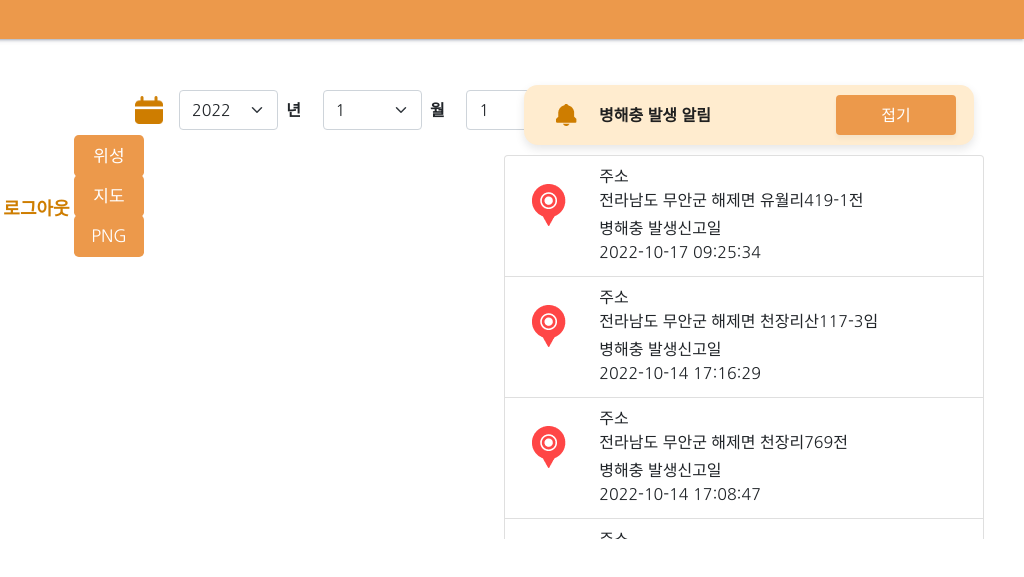
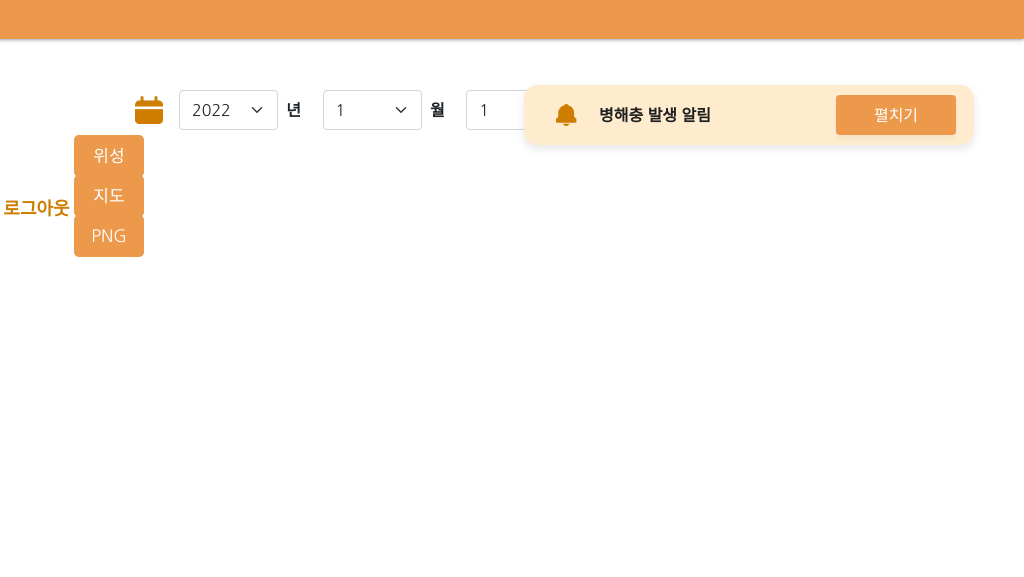
Before and after one commit to heesoo-enord/HS_Publishing, a plain HTML site: page DroneOnion_sub_new1-1.html in a window 1280 px wide. Shown: the part 25-602 px from the top of the page, 256-1280 px from the left. Drawn offline with nearby package versions, Linux system fonts and the light colour scheme; a script that the page names is missing.

Commit message:
Add files via upload
병해충 발생 알림 펼치기 버튼 수정

```diff
--- a/DroneOnion_sub_new1-1.html
+++ b/DroneOnion_sub_new1-1.html
@@ -14,6 +14,8 @@
             * {
                 font-family: "Nanum Gothic", sans-serif;
             }
+
+            /* 헤더 */
 
             .header {
                 height: 100px;
@@ -45,6 +47,8 @@
                 color: black;
                 font-size: 19px;
             }
+
+            /* 사이드바 */
 
             .sidebar {
                 height: 860px;
@@ -142,6 +146,8 @@
                 margin-top: 6px;
             }
 
+            /* 지도 */
+
             #map {
                 height: 850px;
                 width: 100%;
@@ -192,6 +198,8 @@
                 background-color: #ec994b;
                 color: #fff;
             }
+
+            /* 년/월/주차 조회 */
 
             .en-dashboard-date-container {
                 background-color: #fff;
@@ -260,6 +268,8 @@
                 width: 100%;
             }
 
+            /* 식생 지수 */
+
             .form-select {
                 border: 1px solid #b1b7c1;
                 border-radius: 0.375rem;
@@ -323,6 +333,8 @@
                 text-align: left;
                 text-transform: capitalize;
             }
+
+            /* 병해충 발생 알림 */
 
             .en-dashboard-alert-container {
                 align-items: center;
@@ -547,16 +559,29 @@
                     <div class="en-dashboard-alert-container">
                         <img class="en-dashboard-alert-icon" src="img/icon_alarm.png" />
                         <div class="en-dashboard-alert-title">병해충 발생 알림</div>
-                        <button class="btn btn-primary en-dashboard-alert-button" type="button">접기</button>
+                        <button
+                            class="btn btn-primary en-dashboard-alert-button"
+                            type="button"
+                            data-bs-toggle="collapse"
+                            data-bs-target="#collapseExample"
+                            aria-expanded="false"
+                            aria-controls="collapseExample"
+                        >
+                            펼치기
+                        </button>
                     </div>
 
+                    <div class="collapse" id="collapseExample">
                         <div class="en-dashboard-alert-list-container">
-                        <div class="collapse show enter-done" style="">
+                            <div class="collapse show enter-done">
                                 <ul class="list-group">
                                     <button class="list-group-item list-group-item-action">
                                         <div class="row">
                                             <div class="col-2">
-                                            <img class="en-dashboard-alert-list-icon" src="img/mapalarm_small.png" />
+                                                <img
+                                                    class="en-dashboard-alert-list-icon"
+                                                    src="img/mapalarm_small.png"
+                                                />
                                             </div>
                                             <div class="col">
                                                 <div class="en-dashboard-alert-list-title">주소</div>
@@ -564,7 +589,9 @@
                                                     전라남도 무안군 해제면 유월리419-1전
                                                 </div>
                                                 <div class="en-dashboard-alert-list-title">병해충 발생신고일</div>
-                                            <div class="en-dashboard-alert-list-label mb-1">2022-10-17 09:25:34</div>
+                                                <div class="en-dashboard-alert-list-label mb-1">
+                                                    2022-10-17 09:25:34
+                                                </div>
                                             </div>
                                         </div>
                                     </button>
@@ -582,7 +609,9 @@
                                                     전라남도 무안군 해제면 천장리산117-3임
                                                 </div>
                                                 <div class="en-dashboard-alert-list-title">병해충 발생신고일</div>
-                                            <div class="en-dashboard-alert-list-label mb-1">2022-10-14 17:16:29</div>
+                                                <div class="en-dashboard-alert-list-label mb-1">
+                                                    2022-10-14 17:16:29
+                                                </div>
                                             </div>
                                         </div>
                                     </button>
@@ -591,7 +620,8 @@
                                             <div class="col-2">
                                                 <img
                                                     class="en-dashboard-alert-list-icon"
-                                                src="img/mapalarm_small.png">
+                                                    src="img/mapalarm_small.png"
+                                                />
                                             </div>
                                             <div class="col">
                                                 <div class="en-dashboard-alert-list-title">주소</div>
@@ -599,7 +629,9 @@
                                                     전라남도 무안군 해제면 천장리769전
                                                 </div>
                                                 <div class="en-dashboard-alert-list-title">병해충 발생신고일</div>
-                                            <div class="en-dashboard-alert-list-label mb-1">2022-10-14 17:08:47</div>
+                                                <div class="en-dashboard-alert-list-label mb-1">
+                                                    2022-10-14 17:08:47
+                                                </div>
                                             </div>
                                         </div>
                                     </button>
@@ -608,7 +640,8 @@
                                             <div class="col-2">
                                                 <img
                                                     class="en-dashboard-alert-list-icon"
-                                                src="img/mapalarm_small.png">
+                                                    src="img/mapalarm_small.png"
+                                                />
                                             </div>
                                             <div class="col">
                                                 <div class="en-dashboard-alert-list-title">주소</div>
@@ -616,7 +649,9 @@
                                                     전라남도 무안군 해제면 양매리820전
                                                 </div>
                                                 <div class="en-dashboard-alert-list-title">병해충 발생신고일</div>
-                                            <div class="en-dashboard-alert-list-label mb-1">2022-10-14 16:55:57</div>
+                                                <div class="en-dashboard-alert-list-label mb-1">
+                                                    2022-10-14 16:55:57
+                                                </div>
                                             </div>
                                         </div>
                                     </button>
@@ -625,7 +660,8 @@
                                             <div class="col-2">
                                                 <img
                                                     class="en-dashboard-alert-list-icon"
-                                                src="img/mapalarm_small.png">
+                                                    src="img/mapalarm_small.png"
+                                                />
                                             </div>
                                             <div class="col">
                                                 <div class="en-dashboard-alert-list-title">주소</div>
@@ -633,7 +669,9 @@
                                                     전라남도 무안군 해제면 광산리13-31전
                                                 </div>
                                                 <div class="en-dashboard-alert-list-title">병해충 발생신고일</div>
-                                            <div class="en-dashboard-alert-list-label mb-1">2022-10-14 16:49:47</div>
+                                                <div class="en-dashboard-alert-list-label mb-1">
+                                                    2022-10-14 16:49:47
+                                                </div>
                                             </div>
                                         </div>
                                     </button>
@@ -642,7 +680,8 @@
                                             <div class="col-2">
                                                 <img
                                                     class="en-dashboard-alert-list-icon"
-                                                src="img/mapalarm_small.png">
+                                                    src="img/mapalarm_small.png"
+                                                />
                                             </div>
                                             <div class="col">
                                                 <div class="en-dashboard-alert-list-title">주소</div>
@@ -650,7 +689,9 @@
                                                     전라남도 무안군 해제면 양월리366대
                                                 </div>
                                                 <div class="en-dashboard-alert-list-title">병해충 발생신고일</div>
-                                            <div class="en-dashboard-alert-list-label mb-1">2022-10-04 13:13:28</div>
+                                                <div class="en-dashboard-alert-list-label mb-1">
+                                                    2022-10-04 13:13:28
+                                                </div>
                                             </div>
                                         </div>
                                     </button>
@@ -659,7 +700,8 @@
                                             <div class="col-2">
                                                 <img
                                                     class="en-dashboard-alert-list-icon"
-                                                src="img/mapalarm_small.png">
+                                                    src="img/mapalarm_small.png"
+                                                />
                                             </div>
                                             <div class="col">
                                                 <div class="en-dashboard-alert-list-title">주소</div>
@@ -667,7 +709,9 @@
                                                     전라남도 무안군 해제면 양월리366대
                                                 </div>
                                                 <div class="en-dashboard-alert-list-title">병해충 발생신고일</div>
-                                            <div class="en-dashboard-alert-list-label mb-1">2022-10-04 12:59:43</div>
+                                                <div class="en-dashboard-alert-list-label mb-1">
+                                                    2022-10-04 12:59:43
+                                                </div>
                                             </div>
                                         </div>
                                     </button>
@@ -676,7 +720,8 @@
                                             <div class="col-2">
                                                 <img
                                                     class="en-dashboard-alert-list-icon"
-                                                src="img/mapalarm_small.png">
+                                                    src="img/mapalarm_small.png"
+                                                />
                                             </div>
                                             <div class="col">
                                                 <div class="en-dashboard-alert-list-title">주소</div>
@@ -684,7 +729,9 @@
                                                     전라남도 무안군 해제면 유월리606전
                                                 </div>
                                                 <div class="en-dashboard-alert-list-title">병해충 발생신고일</div>
-                                            <div class="en-dashboard-alert-list-label mb-1">2022-10-04 12:28:09</div>
+                                                <div class="en-dashboard-alert-list-label mb-1">
+                                                    2022-10-04 12:28:09
+                                                </div>
                                             </div>
                                         </div>
                                     </button>
@@ -693,7 +740,8 @@
                                             <div class="col-2">
                                                 <img
                                                     class="en-dashboard-alert-list-icon"
-                                                src="img/mapalarm_small.png">
+                                                    src="img/mapalarm_small.png"
+                                                />
                                             </div>
                                             <div class="col">
                                                 <div class="en-dashboard-alert-list-title">주소</div>
@@ -701,17 +749,21 @@
                                                     전라남도 무안군 해제면 양월리366대
                                                 </div>
                                                 <div class="en-dashboard-alert-list-title">병해충 발생신고일</div>
-                                            <div class="en-dashboard-alert-list-label mb-1">2022-10-04 12:25:03</div>
+                                                <div class="en-dashboard-alert-list-label mb-1">
+                                                    2022-10-04 12:25:03
+                                                </div>
                                             </div>
                                         </div>
                                     </button>
                                 </ul>
                             </div>
                         </div>
+                    </div>
 
                     <button id="map-button1" type="button" class="btn btn-info btn-lg">위성</button>
                     <button id="map-button2" type="button" class="btn btn-info btn-lg">지도</button>
                     <button id="map-button3" type="button" class="btn btn-info btn-lg">PNG</button>
+
                     <script type="text/javascript">
                         var map = new ol.Map({
                             target: "map",
@@ -741,5 +793,11 @@
             integrity="sha384-1BmE4kWBq78iYhFldvKuhfTAU6auU8tT94WrHftjDbrCEXSU1oBoqyl2QvZ6jIW3"
             crossorigin="anonymous"
         />
+
+        <script
+            src="https://cdn.jsdelivr.net/npm/bootstrap@5.2.2/dist/js/bootstrap.bundle.min.js"
+            integrity="sha384-OERcA2EqjJCMA+/3y+gxIOqMEjwtxJY7qPCqsdltbNJuaOe923+mo//f6V8Qbsw3"
+            crossorigin="anonymous"
+        ></script>
     </body>
 </html>
```
Lines whose indentation alone changed are shown as unchanged.
